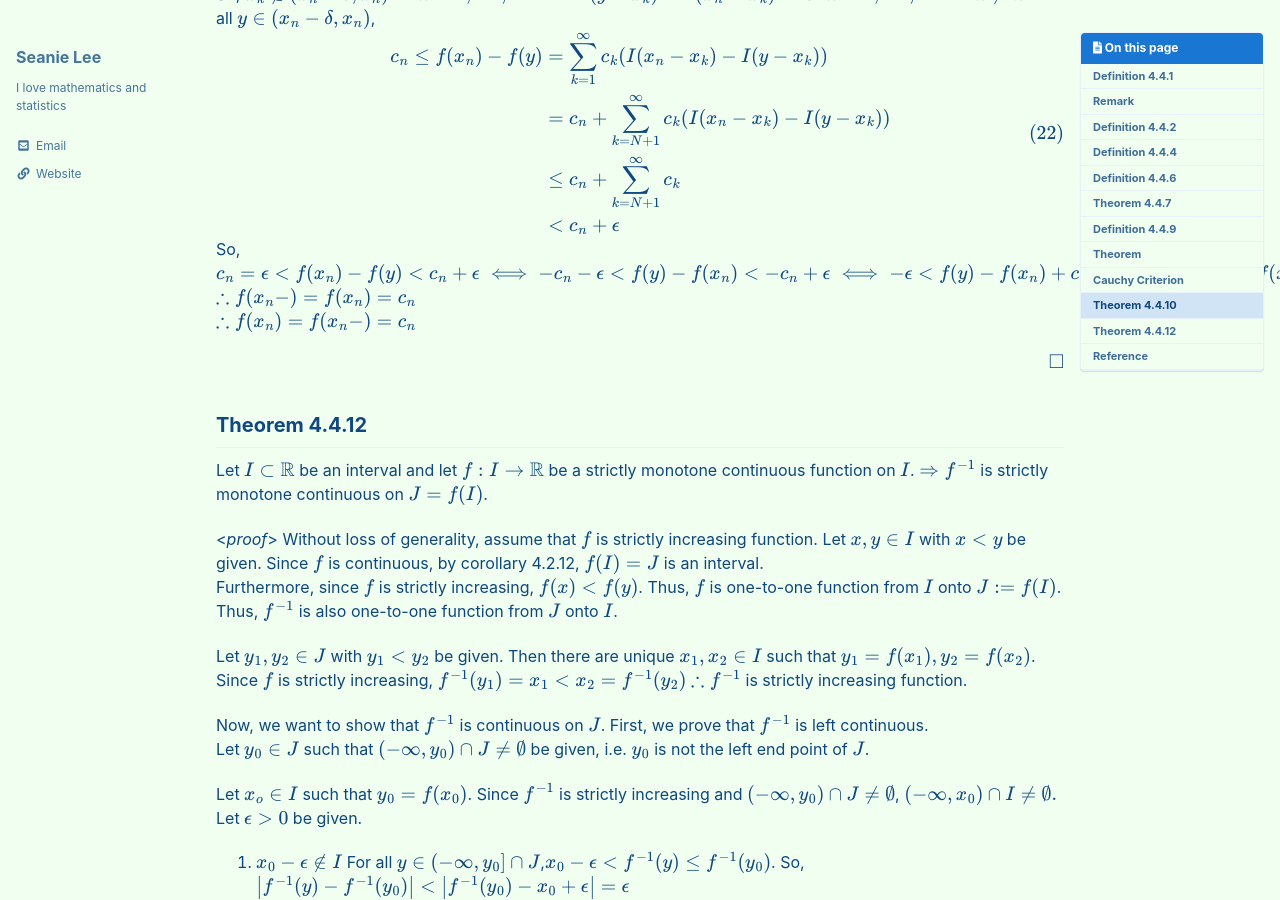
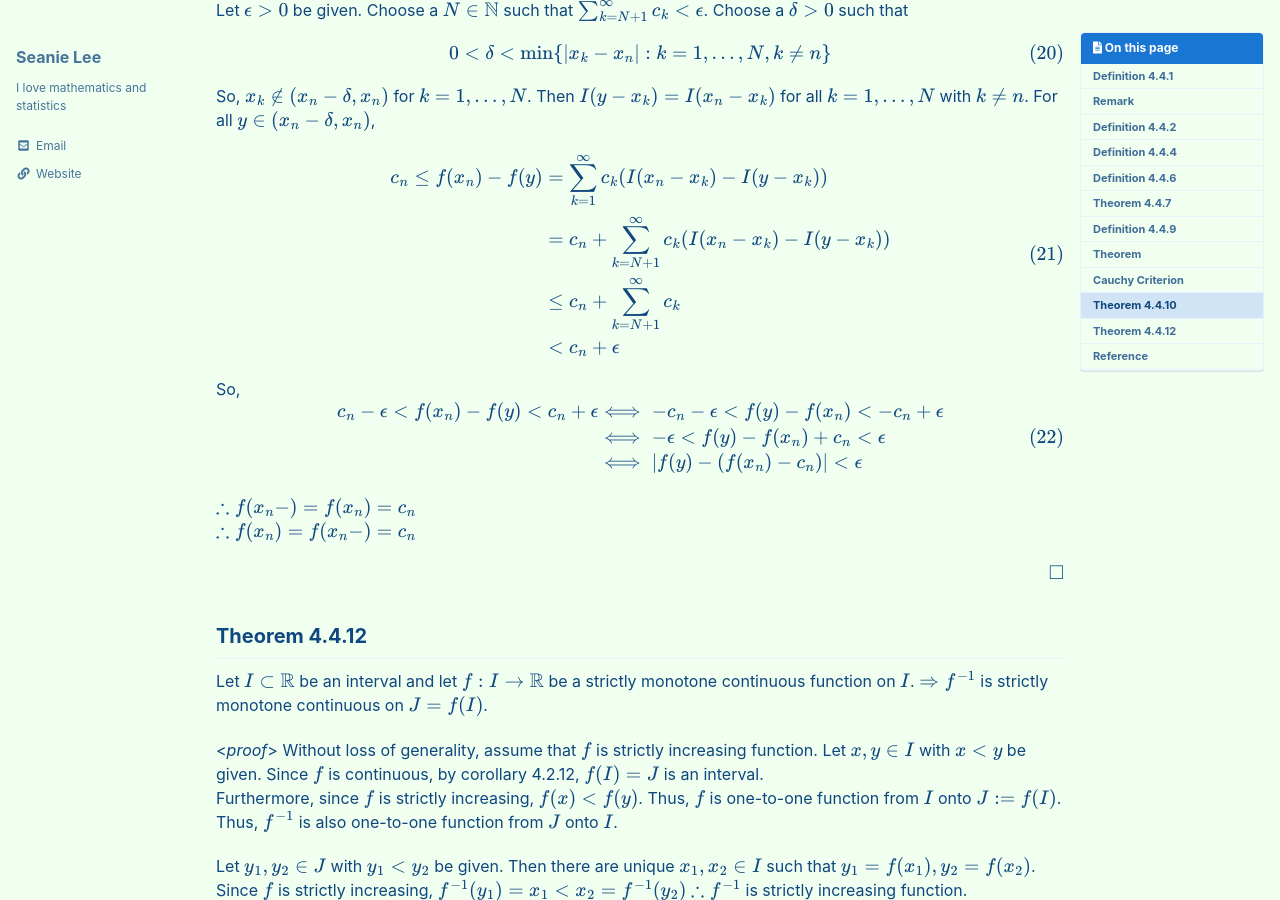
Before and after one commit to seanie12/blog, a Jekyll site: the page built from _posts/2021-03-06-monotone-discontinuity.md, in a window 1280 px wide and 900 px high, scrolled down 5547 px. Built offline with Jekyll 4.4.1, drawn with Linux system fonts in a browser that asks for light colours; cached includes are drawn as plain includes; formulas are drawn with MathJax 3; some of the changed text lies outside the part shown.

Commit message:
Update 2021-03-06-monotone-discontinuity.md

```diff
--- a/_posts/2021-03-06-monotone-discontinuity.md
+++ b/_posts/2021-03-06-monotone-discontinuity.md
@@ -158,12 +158,14 @@ $$
 m\geq N \Rightarrow \left|\sum_{k=N+1}^m a_k \right| < \epsilon.
 \end{align}
 $$
-Then the sequence $b_m:= \sum_{k=N+1}^m a_k$ converges. So, for all $\epsilon >0 \exists N\in\mathbb{N}$ such that,
+Then the sequence $b_m:= \sum_{k=N+1}^m a_k$ is bounded by $\epsilon$.  Thus, its limit
+
 $$
-\begin{align}
+\begin{align*}
 \left|\sum_{k=N+1}^\infty a_k \right| < \epsilon.
-\end{align}
+\end{align*}
 $$
+is also bounded.
 
 ## Theorem 4.4.10
 Let $a,b\in \mathbb{R}$ and let $$\{x_n\}$$ be a countable subset of $(a,b)$ and let $$\{c_n\}_{n=1}^\infty$$ be s sequence such that $\sum_{n=1}^\infty c_n < +\infty$. <br /> Then there is a monotone increasing function on $[a,b]$ such that
@@ -176,7 +178,8 @@ Let $a,b\in \mathbb{R}$ and let $$\{x_n\}$$ be a countable subset of $(a,b)$ and
 
 (d) $f$ is discontinuous at $x_n$ for all $n\in\mathbb{N}$ and $f(x_n+) -f(x_n-)=c_n$
 
-<*proof*>
+<*Proof*>
+
 Define $f(x):=\sum_{k=1}^\infty c_k I(x-x_k)$. <br /> Since $0\leq c_k I(x-x_k)\leq c_k$, $s_n (x) :=\sum_{k=1}^n c_k I (x-x_k) \leq \sum_{k=1}^n c_k$. <br /> Since $\sum_{k=1}^\infty c_k < +\infty$, $$\{s_n (x)\}$$ is bounded above. Since $s_n (x)$ is monotone increasing sequence, $s_n (x)$ converges.
 
 For $x<y, I(x-x_k) \leq I(y-x_k)$ for all $k=1,2,\ldots$. <br />So,
@@ -277,12 +280,15 @@ Thus, $f(x)$ is a monotone increasing function.
  $\therefore f(x_n)-f(y) = c_n$ for all $y\in(x_n-\delta, x_n)$
 
 Now, suppose that $x_n \in E^\prime$. <br /> Let $\epsilon >0$ be given. Choose a $N \in \mathbb{N}$ such that $\sum_{k=N+1}^\infty c_k <\epsilon$. Choose a $\delta >0$ such that
+
 $$
 \begin{align}
 0<\delta <\min\{|x_k-x_n|:k=1,\ldots,N, k\neq n\}
 \end{align}
 $$
+
 So, $x_k \not\in (x_n-\delta, x_n)$ for $k=1,\ldots, N$. Then $I(y-x_k) = I(x_n-x_k)$ for all $k=1,\ldots, N$ with $k\neq n$. For all $y\in (x_n-\delta, x_n)$,
+
 $$
 \begin{align}
 \begin{split}
@@ -293,10 +299,18 @@ c_n \leq f(x_n) - f(y) &= \sum_{k=1}^\infty c_k (I(x_n-x_k) - I(y-x_k)) \\
 \end{split}
 \end{align}
 $$
+
 So,
-$$c_n = \epsilon < f(x_n) - f(y) < c_n +\epsilon \iff -c_n-\epsilon < f(y) - f(x_n) < -c_n + \epsilon \\
-\iff -\epsilon < f(y) - f(x_n) + c_n <\epsilon \\
-\iff |f(y) = (f(x_n)-c_n)| < \epsilon$$
+$$
+\begin{align}
+\begin{split}
+c_n - \epsilon < f(x_n) - f(y) < c_n +\epsilon &\iff -c_n-\epsilon < f(y) - f(x_n) < -c_n + \epsilon \\
+&\iff -\epsilon < f(y) - f(x_n) + c_n <\epsilon \\
+&\iff |f(y) - (f(x_n)-c_n)| < \epsilon
+\end{split}
+\end{align}
+$$
+
 $\therefore f(x_n-) = f(x_n) = c_n$ <br /> $\therefore f(x_n) = f(x_n-) = c_n$
 
 $$\tag*{$\square$}$$
```
